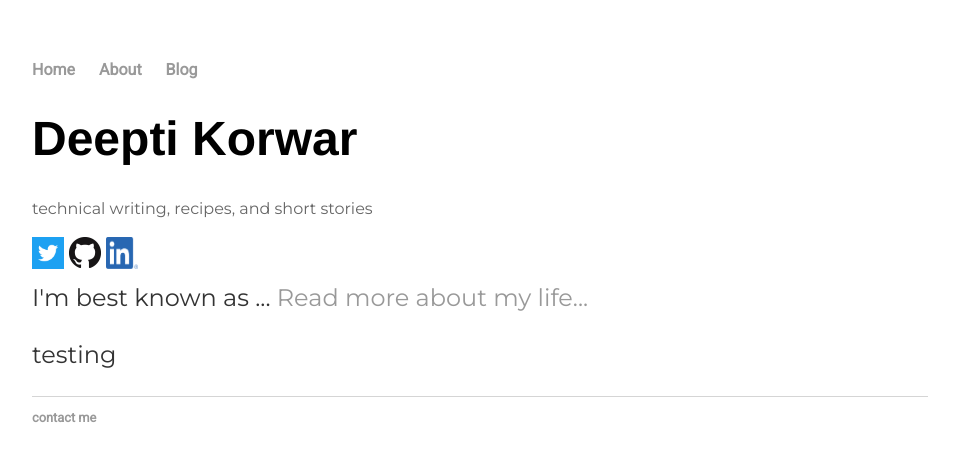
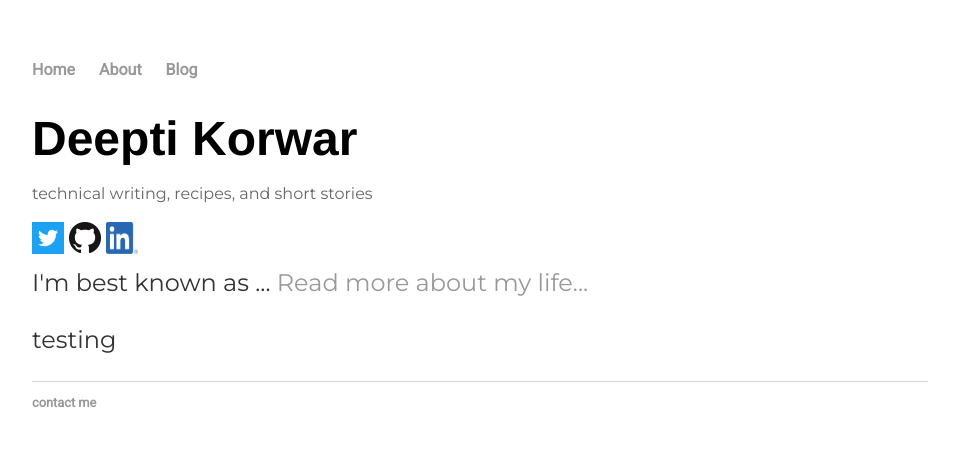
Before and after one commit to deeptikorwar/MyBlog, a Jekyll site: the page built from index.html, in a window 1280 px wide. Shown: the top 461 px of the page, without its empty margins (160-1119 px from the left). Built offline with Jekyll 4.4.1, drawn with Linux system fonts in a browser that asks for light colours.

```diff
--- a/css/main.css
+++ b/css/main.css
@@ -30,6 +30,7 @@
     line-height: 1.4em;
     color: #333;
 }
+
 p.smallgray {
   font-size: 1em;
   color: #666666
--- a/index.html
+++ b/index.html
@@ -4,7 +4,7 @@
 ---
 <div class="blurb">
   <h1>Deepti Korwar</h1>
-  <p class="smallgray">technical writing, recipes, and short stories</p>
+  <p class="smallgray" style="margin-top:-15px">technical writing, recipes, and short stories</p>
   {% include my_social_media.html %} <!-- To add to all pages, move to default.html -->
   <p>I'm best known as ... <a href="pages/aboutme">Read more about my life...</a></p>
   <p>testing</p>
```
